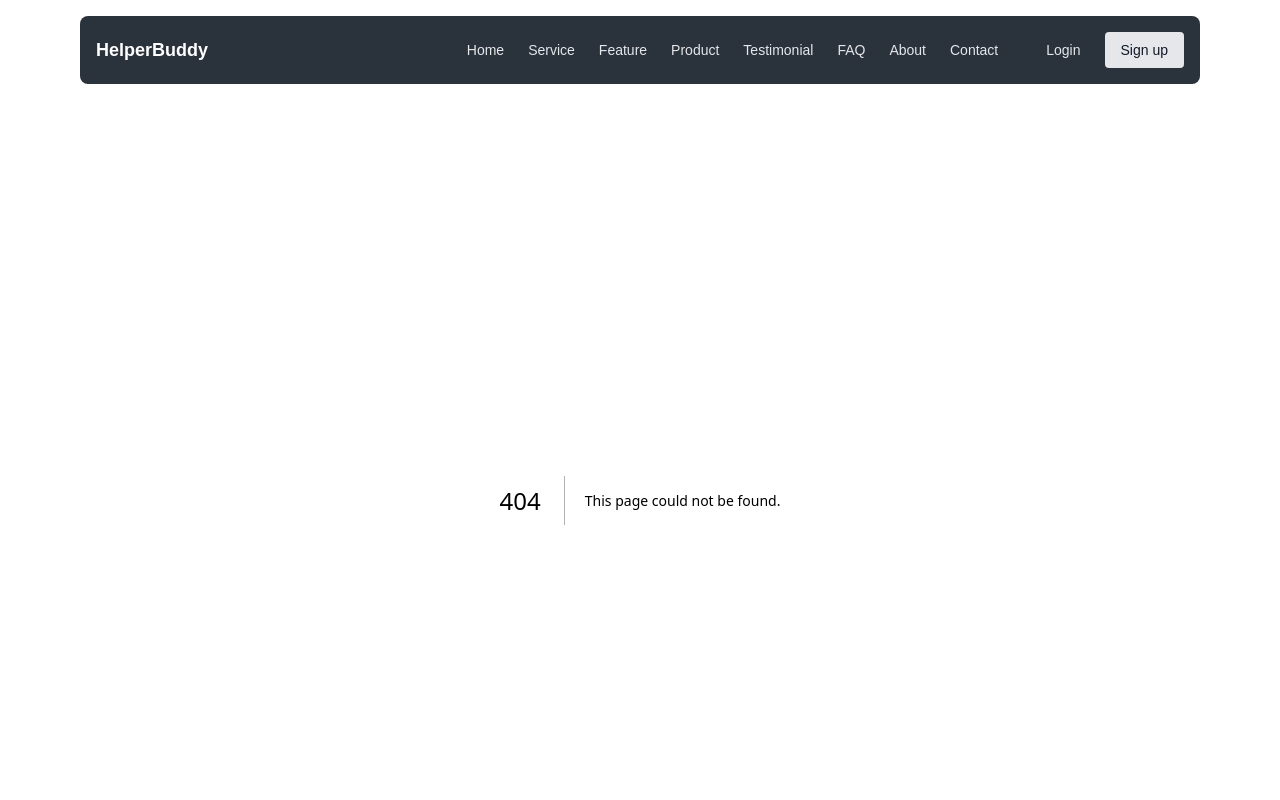
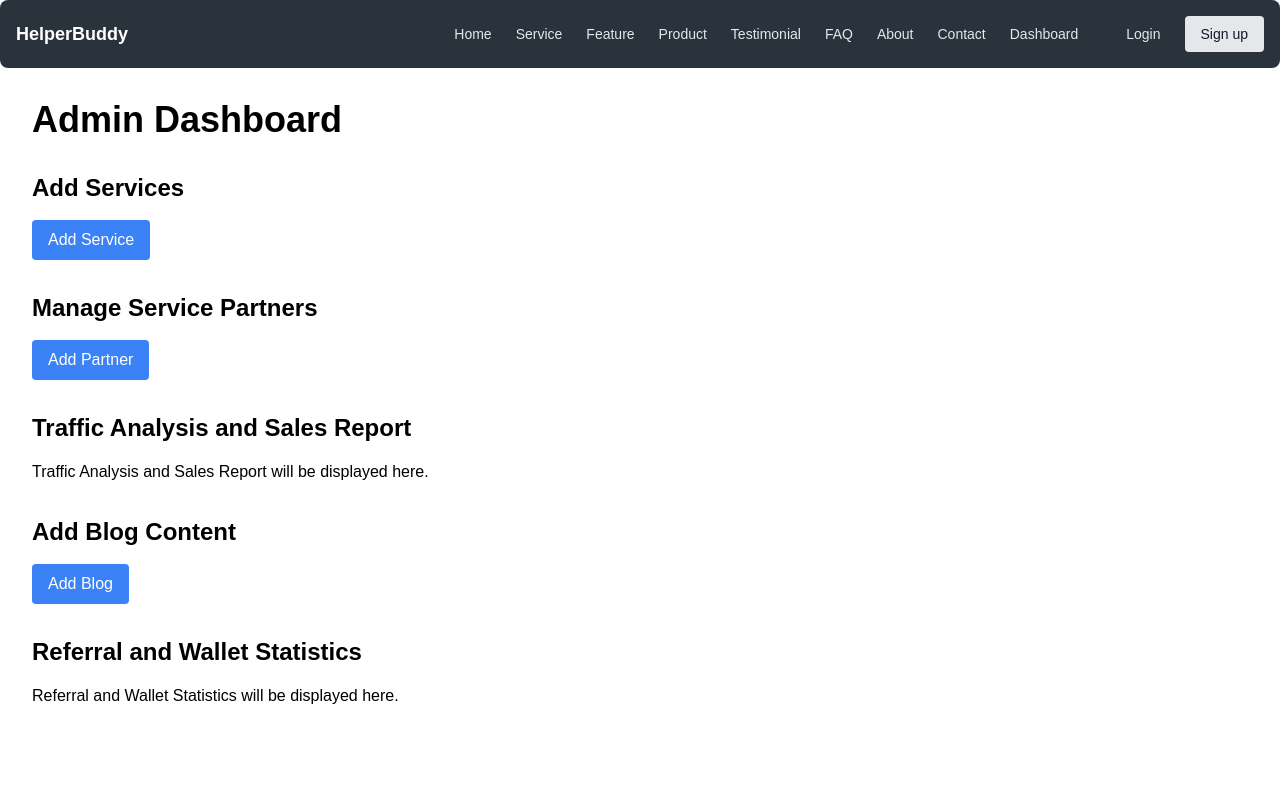
Before and after one commit to k25kar/GWOC_2025, a Next.js app: page /dashboard/admindashboard in a window 1280 px wide. Before the commit this address had no page. Shown: the top 800 px of the page. Built offline with nearby package versions, Linux system fonts and the light colour scheme.

Commit message:
Added Admin Dashboard, navbar changes, admin directory changes

```diff
--- a/components/Navbar.tsx
+++ b/components/Navbar.tsx
@@ -1,4 +1,3 @@
-// filepath: /c:/Users/Karthik/Documents/C PROGRAMMING PRACTICE/GWOC-project/GWOC_2025/components/Navbar.tsx
 "use client"
 
 import Link from "next/link"
@@ -15,6 +14,7 @@ export function Navbar() {
     { name: "FAQ", href: "#" },
     { name: "About", href: "/about" },
     { name: "Contact", href: "/contact" },
+    { name: "Dashboard", href: "/dashboard/admindashboard" } // Ensure this line is correct
   ]
 
   return (
--- /dev/null
+++ b/pages/dashboard/admindashboard.tsx
@@ -0,0 +1,80 @@
+'use client';
+
+import React, { useState } from 'react';
+import { Navbar } from '@/components/Navbar'; // Import the Navbar component
+
+const AdminDashboard: React.FC = () => {
+  const [services, setServices] = useState<any[]>([]);
+  const [partners, setPartners] = useState<any[]>([]);
+  const [blogs, setBlogs] = useState<any[]>([]);
+  const [referrals, setReferrals] = useState<any[]>([]);
+  const [walletStats, setWalletStats] = useState<any[]>([]);
+
+  const addService = (service: any) => {
+    setServices([...services, service]);
+  };
+
+  const managePartner = (partner: any) => {
+    setPartners([...partners, partner]);
+  };
+
+  const addBlog = (blog: any) => {
+    setBlogs([...blogs, blog]);
+  };
+
+  return (
+    <div>
+      <Navbar /> {/* Include the Navbar component */}
+      <div className="p-8">
+        <h1 className="text-4xl font-bold mb-8">Admin Dashboard</h1>
+
+        <section className="mb-8">
+          <h2 className="text-2xl font-semibold mb-4">Add Services</h2>
+          {/* Form to add services */}
+          <button
+            onClick={() => addService({ name: 'New Service' })}
+            className="px-4 py-2 bg-blue-500 text-white rounded"
+          >
+            Add Service
+          </button>
+        </section>
+
+        <section className="mb-8">
+          <h2 className="text-2xl font-semibold mb-4">Manage Service Partners</h2>
+          {/* Form to manage partners */}
+          <button
+            onClick={() => managePartner({ name: 'New Partner' })}
+            className="px-4 py-2 bg-blue-500 text-white rounded"
+          >
+            Add Partner
+          </button>
+        </section>
+
+        <section className="mb-8">
+          <h2 className="text-2xl font-semibold mb-4">Traffic Analysis and Sales Report</h2>
+          {/* Traffic and sales analytics components */}
+          <p>Traffic Analysis and Sales Report will be displayed here.</p>
+        </section>
+
+        <section className="mb-8">
+          <h2 className="text-2xl font-semibold mb-4">Add Blog Content</h2>
+          {/* Form to add blog content */}
+          <button
+            onClick={() => addBlog({ title: 'New Blog' })}
+            className="px-4 py-2 bg-blue-500 text-white rounded"
+          >
+            Add Blog
+          </button>
+        </section>
+
+        <section className="mb-8">
+          <h2 className="text-2xl font-semibold mb-4">Referral and Wallet Statistics</h2>
+          {/* Referral and wallet statistics components */}
+          <p>Referral and Wallet Statistics will be displayed here.</p>
+        </section>
+      </div>
+    </div>
+  );
+};
+
+export default AdminDashboard;
```
Also changed, not shown: app/dashboard/userdashboard.tsx (deleted), pages/dashboard/spdashboard.tsx (added), pages/dashboard/userdashboard.tsx (added).
